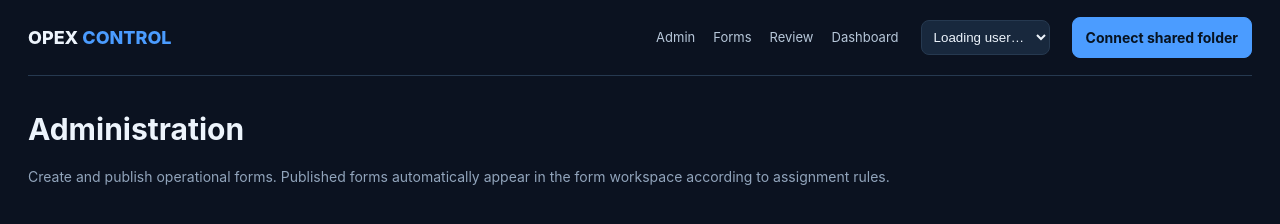
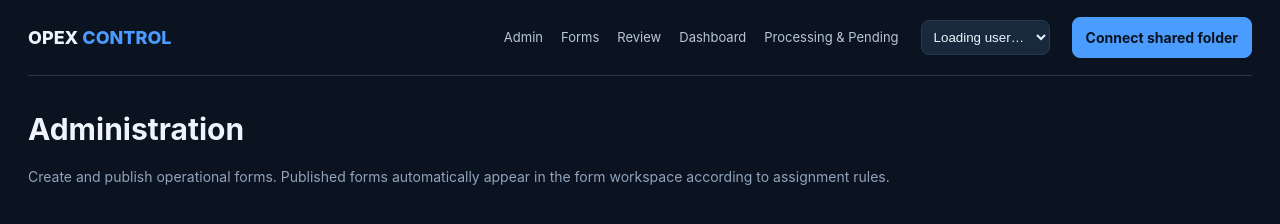
Before and after one commit to FixMates/Weekend-theory, a plain HTML site: page admin.html in a window 1280 px wide. Drawn offline with Linux system fonts and the light colour scheme.

Commit message:
Integrate processing and pending workspace navigation

```diff
--- a/admin.html
+++ b/admin.html
@@ -1 +1 @@
-<!doctype html><html lang="en"><head><meta charset="utf-8"><meta name="viewport" content="width=device-width,initial-scale=1"><title>Admin Console · OPEX</title><link rel="stylesheet" href="css/app.css"></head><body><div class="portal"><header class="portal-head"><a href="index.html" class="brand-link">OPEX <span>CONTROL</span></a><nav><a href="admin.html">Admin</a><a href="submit.html">Forms</a><a href="review.html">Review</a><a href="dashboard.html">Dashboard</a></nav><select id="active-user" aria-label="Active user"><option>Loading user…</option></select><button id="connect" class="primary" hidden>Connect shared folder</button></header><main class="portal-main"><h1>Administration</h1><p class="muted">Create and publish operational forms. Published forms automatically appear in the form workspace according to assignment rules.</p><div id="admin-app"></div></main><div id="toast" hidden></div></div><script src="js/opex-core.js"></script><script src="js/admin.js"></script></body></html>
+<!doctype html><html lang="en"><head><meta charset="utf-8"><meta name="viewport" content="width=device-width,initial-scale=1"><title>Admin Console · OPEX</title><link rel="stylesheet" href="css/app.css"></head><body><div class="portal"><header class="portal-head"><a href="index.html" class="brand-link">OPEX <span>CONTROL</span></a><nav><a href="admin.html">Admin</a><a href="submit.html">Forms</a><a href="review.html">Review</a><a href="dashboard.html">Dashboard</a><a href="processing.html">Processing & Pending</a></nav><select id="active-user" aria-label="Active user"><option>Loading user…</option></select><button id="connect" class="primary" hidden>Connect shared folder</button></header><main class="portal-main"><h1>Administration</h1><p class="muted">Create and publish operational forms. Published forms automatically appear in the form workspace according to assignment rules.</p><div id="admin-app"></div></main><div id="toast" hidden></div></div><script src="js/opex-core.js"></script><script src="js/admin.js"></script></body></html>
```
